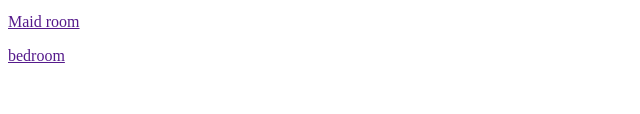
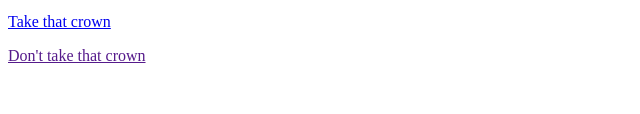
Before and after one commit to EmiIsHungry/final.html, a plain HTML site: page index.html in a window 1280 px wide. Shown: the part 511-625 px from the top of the page, without its empty margins (0-640 px from the left). Drawn offline with Linux system fonts and the light colour scheme.

Commit message:
Update index.html

```diff
--- a/index.html
+++ b/index.html
@@ -5,8 +5,8 @@
   <body>
     <img src="sword.png" width ="500" height= "500" alt=" story"/>
     <p>  </p>
-    <p>  <a href= > Maid room </a> </p>
-    <p>  <a href=  > bedroom</a> </p>
+    <p>  <a href= https://emiishungry.github.io/Queen.html/> Take that crown </a> </p>
+    <p>  <a href=  > Don't take that crown</a> </p>
     <br>
     <br>
     <br>
```
